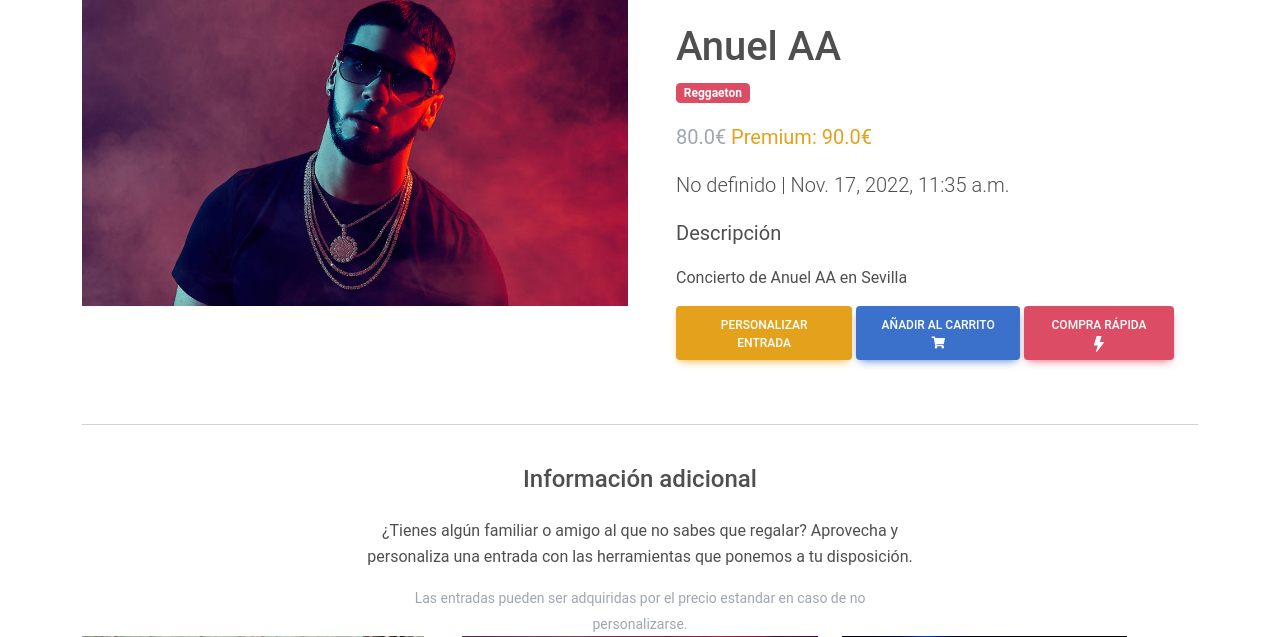
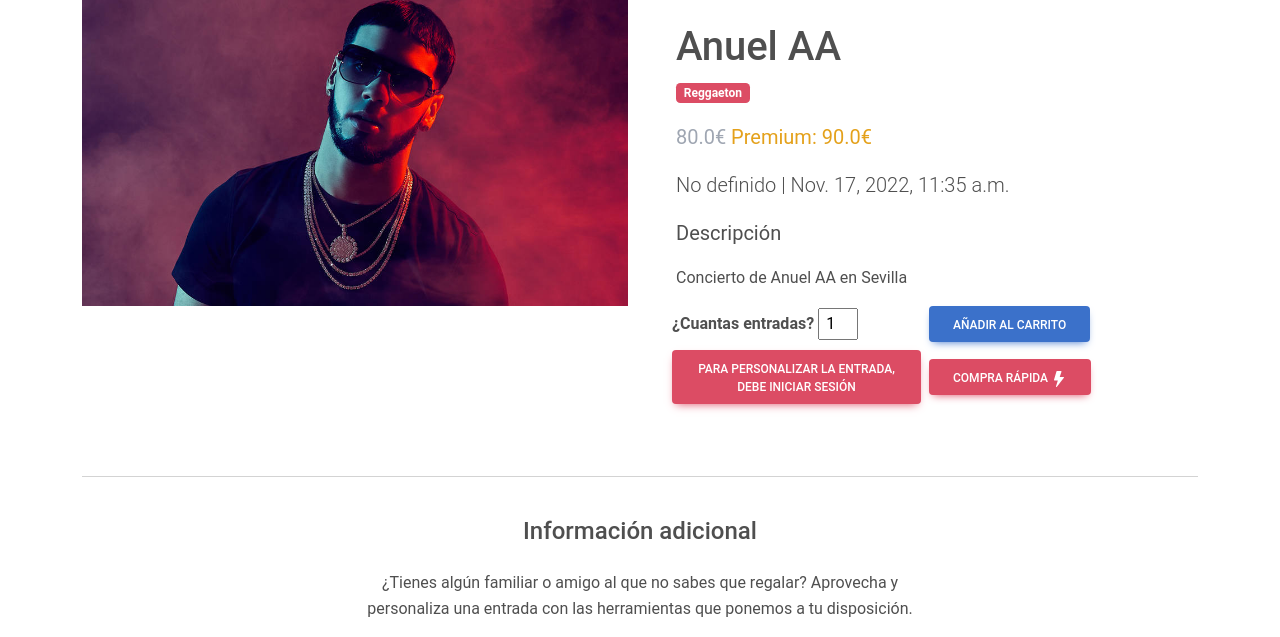
Before and after one commit to AcmeConcerts/Acme-Concerts, a Django app: page /tickets/anuel/ in a window 1280 px wide. Shown: the part 177-814 px from the top of the page. Run offline with Django 4.2, Linux system fonts and the light colour scheme; data comes from the database, SQL or seed files in the repository; some libraries are stand-ins or nearby versions.

Commit message:
Se puede añadir la cantidad de tickets deseada al carrito

```diff
--- a/AcmeConcerts/forms.py
+++ b/AcmeConcerts/forms.py
@@ -43,3 +43,10 @@ class CheckoutForm(forms.Form):
     save_info = forms.BooleanField(widget=forms.CheckboxInput(), required=False)
 
     payment_option = forms.ChoiceField(widget=forms.RadioSelect(), choices= PAYMENT_CHOICES)
+
+
+
+
+
+class QuantityForm(forms.Form):
+    quantity = forms.IntegerField(widget=forms.IntegerField())
--- a/customize/forms.py
+++ b/customize/forms.py
@@ -12,3 +12,4 @@ class CustomizeForm(forms.Form):
     typing = forms.ChoiceField(choices=models.OrderTicket.TYPING, label='Tipografía', widget=forms.Select(attrs={
         'class': 'form-select w-100'
     }))
+    quantity = forms.IntegerField()
--- a/customize/views.py
+++ b/customize/views.py
@@ -38,6 +38,7 @@ def add_customized_to_cart(request, slug):
         color = request.POST.get('color'),
         typing = request.POST.get('typing'),
         customized=True,
+        quantity = request.POST.get('quantity')
     )
 
 
--- a/main/templates/product.html
+++ b/main/templates/product.html
@@ -47,30 +47,49 @@
 
           <p>{{ object.description }}</p>
 
-          <form class="d-flex justify-content-left">
+          <form action="{{ ticket.get_add_to_cart_url }}" method="POST" class="justify-content-left">
+            {% csrf_token %}
             {%if object.stock == 0%}
               <a class="btn btn-danger btn-md my-0 p">
                 ENTRADAS AGOTADAS
                 <iconify-icon icon="bi:dash-circle-fill"></iconify-icon>
               </a>
             {% else %}
+              <div class="row-cols-2 d-flex justify-content-center align-items-center g-2 my-2">
+                <div class="col mx-1">
+                  <strong> ¿Cuantas entradas? </strong>
+                  <input name="quantity" class="quantity" style="text-align: center; width:40px;" type="number" value="1" min="1" max="{{ ticket.stock }}">
+                </div>
+                <div class="col mx-1">
+                  <button class="btn btn-primary btn-md my-0 p" type='submit'>
+                    Añadir al carrito
+                    </i class="fas fa-shopping-cart ml-1">
+                  </button>
+                </div>
+              </div>
+              <div class="row-cols-2 d-flex justify-content-center align-items-center g-2 my-2">
+                <div class="col mx-1">
+                  {% if user.is_authenticated %}
                     <a class="btn btn-warning btn-md my-0 p" href="/customize/{{ticket.slug}}">
                       Personalizar entrada
                       <iconify-icon inline icon="bi:ticket-detailed-fill"></iconify-icon>
                     </a>
-            &nbsp
-            <!-- Default input -->
-            <a href="{{object.get_add_to_cart_url}}" class="btn btn-primary btn-md my-0 p" type="submit">
-              Añadir al carrito
-              <i class="fas fa-shopping-cart ml-1"></i>
+                  {% else %}
+                    <a class="btn btn-danger btn-md my-0 p" href="/accounts/login">
+                      Para personalizar la entrada, debe iniciar sesión
+                      <iconify-icon icon="bi:dash-circle-fill"></iconify-icon>
                       </a>
-            &nbsp
+                  {% endif %}
+                </div>
+                <div class="col mx-1">
                   <a href="/cart/fast-checkout/{{object.slug}}" class="btn btn-danger btn-md my-0 p" type="submit">
                     Compra rápida
                     <svg xmlns="http://www.w3.org/2000/svg" width="16" height="16" fill="currentColor" class="bi bi-lightning-fill" viewBox="0 0 16 16">
                       <path d="M5.52.359A.5.5 0 0 1 6 0h4a.5.5 0 0 1 .474.658L8.694 6H12.5a.5.5 0 0 1 .395.807l-7 9a.5.5 0 0 1-.873-.454L6.823 9.5H3.5a.5.5 0 0 1-.48-.641l2.5-8.5z"/>
                     </svg>
                   </a>
+                </div>
+              </div>
             {% endif %}
           </form>
 
--- a/main/views.py
+++ b/main/views.py
@@ -3,6 +3,8 @@ from django.shortcuts import render,redirect, get_object_or_404
 from django.views.generic import ListView, DetailView, View
 from django.conf import settings
 from django.contrib.auth.decorators import login_required
+
+from AcmeConcerts import forms
 from .models import *
 from django.contrib import messages
 from django.db.models import Q
@@ -75,6 +77,11 @@ def terminos_servicio(request):
 @login_required
 def add_to_cart(request, slug):
     ticket = get_object_or_404(Ticket, slug=slug)
+    quantity = 1
+
+    if request.method == 'POST':
+        form = forms.QuantityForm(request.method)
+        quantity = int(request.POST.get('quantity'))
 
     order_qs, order_created = Order.objects.get_or_create(user=request.user, ordered=False)
 
@@ -86,16 +93,18 @@ def add_to_cart(request, slug):
         ordered=False,
         order=order_qs,
         customized=False,
+        quantity= quantity
     )
 
     # check if the order item is in the order
     if not created:
-        order_ticket.quantity += 1
+        order_ticket.quantity += quantity
         order_ticket.save()
         messages.info(request, "Cantidad de este ticket actualizada.")
     else: #Si no estaba se abrá creado, simplemente guardamos
-        ticket.stock -=1
+        ticket.stock -= quantity
         ticket.save()
+
         order_ticket.save()
         messages.info(request, "Añadido al carro.")
 
@@ -144,6 +153,7 @@ class TicketDetailView(DetailView):
         context = super().get_context_data(**kwargs)
         context["MEDIA_URL"] = settings.MEDIA_URL
         context["tickets"] = Ticket.objects.all()[:3]
+        context['form'] = forms.QuantityForm()
         return context
 
 class HomeView(ListView):
```
Also changed, not shown: customize/templates/customize.html (+6 -2 lines), main/templates/home.html (line endings or trailing spaces). Lines whose indentation alone changed are shown as unchanged.
